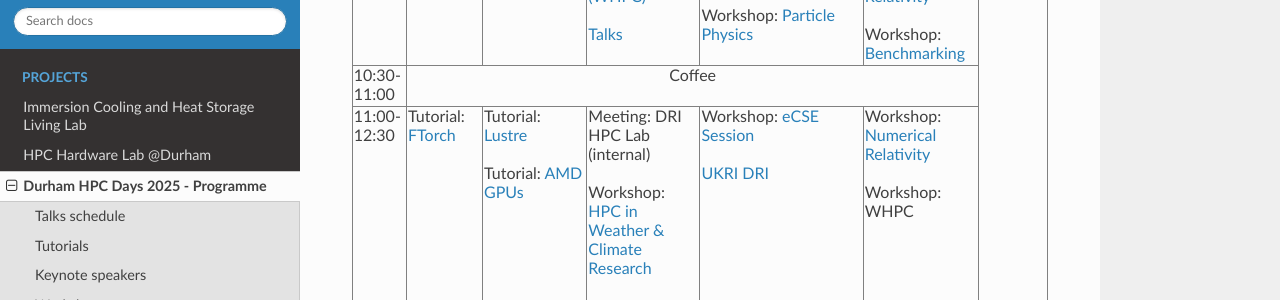
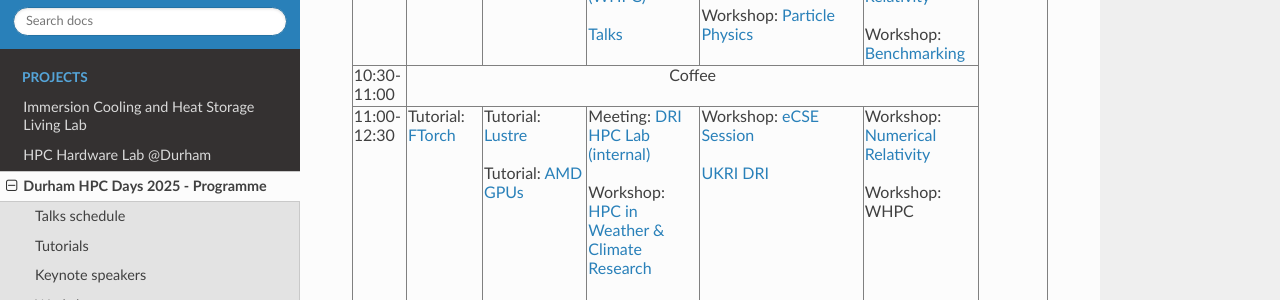
Before and after one commit to ilectra/durham, a Sphinx documentation site: the page built from docs/hpcdays/index.md, in a window 1280 px wide and 900 px high, scrolled down 869 px. Shown: the part 151-451 px from the top of the window. Built offline with Sphinx 7.4.7 and the Read the Docs theme 3.1.0, drawn with Linux system fonts in a browser that asks for light colours; part of the change alters nothing that is shown.

```diff
--- a/docs/hpcdays/index.md
+++ b/docs/hpcdays/index.md
@@ -58,7 +58,7 @@ contribute
   <td> 11:00-12:30 </td>
   <td> Tutorial: <a href="tutorials.html#ftorch">FTorch</a> </td>
   <td> Tutorial: <a href="tutorials.html#lustre">Lustre</a> <br /> <br /> Tutorial: <a href="tutorials.html#amd">AMD GPUs</a> </td>
-  <td> Meeting: DRI HPC Lab (internal)<br/><br /> Workshop: <a href="workshops.html#Weather">HPC in Weather & Climate Research</a> <br/><br/> <a href="https://durham.readthedocs.io/en/latest/hpcdays/talks.html#wednesday-4-june-2025-1100-to-1230">Talks</a></td>
+  <td> Meeting: <a href="dri.html">DRI HPC Lab (internal)</a><br/><br /> Workshop: <a href="workshops.html#Weather">HPC in Weather & Climate Research</a> <br/><br/> <a href="https://durham.readthedocs.io/en/latest/hpcdays/talks.html#wednesday-4-june-2025-1100-to-1230">Talks</a></td>
   <td> Workshop: <a href="workshops.html#eCSE">eCSE Session</a> <br/><br/><a href="dri.html">UKRI DRI</a> </td>
   <td> Workshop: <a href="workshops.html#NumericalRelativity">Numerical Relativity</a> <br/><br/>Workshop: WHPC</td>
 </tr>
```
